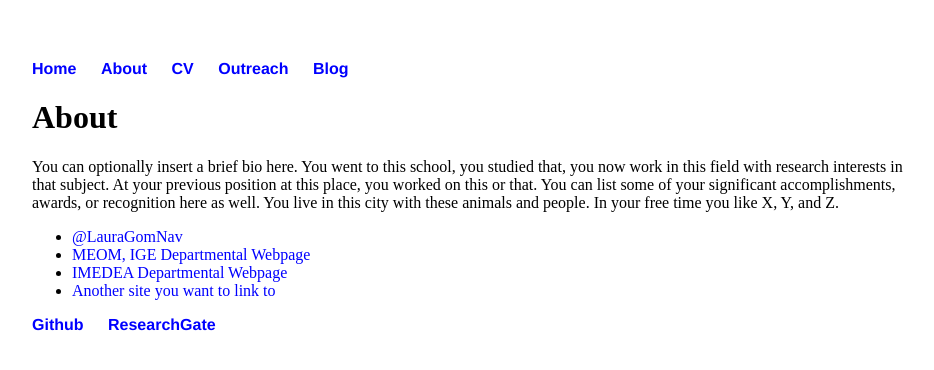
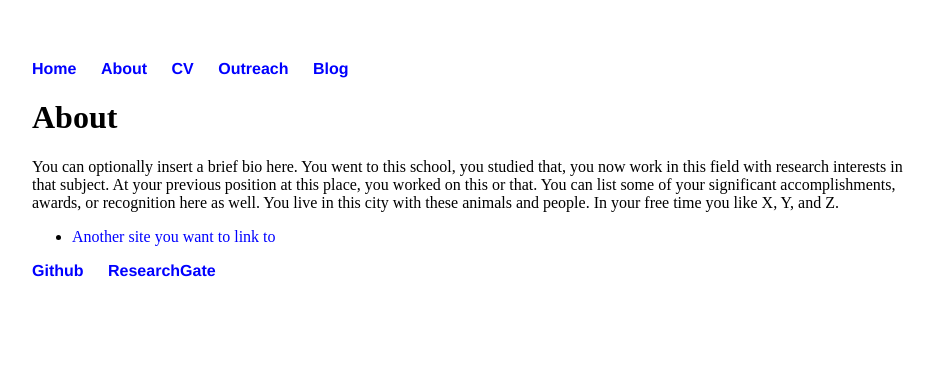
Before and after one commit to LauraGomezNavarro/LauraGomezNavarro.github.io, a Jekyll site: the page built from about/index.html, in a window 1280 px wide. Shown: the top 370 px of the page, without its empty margins (160-1094 px from the left). Built offline with Jekyll 4.4.1, drawn with Linux system fonts in a browser that asks for light colours.

Commit message:
Update index.html
removed links

```diff
--- a/about/index.html
+++ b/about/index.html
@@ -8,9 +8,6 @@ title: About Laura Gomez Navarro
 			<p>You can optionally insert a brief bio here. You went to this school, you studied that, you now work in this field with research interests in that subject. At your previous position at this place, you worked on this or that. You can list some of your significant accomplishments, awards, or recognition here as well. You live in this city with these animals and people. In your free time you like X, Y, and Z.</p>
 
 			<ul class="contacts">
-				<li><a href="https://twitter.com/LauraGomNav">@LauraGomNav</a></li>
-				<li><a href="http://meom-group.github.io/">MEOM, IGE Departmental Webpage</a></li>
-				<li><a href="http://imedea.uib-csic.es/">IMEDEA Departmental Webpage</a></li>
 				<li><a href="#">Another site you want to link to</a></li>
 				</ul>
 		</div>
```
